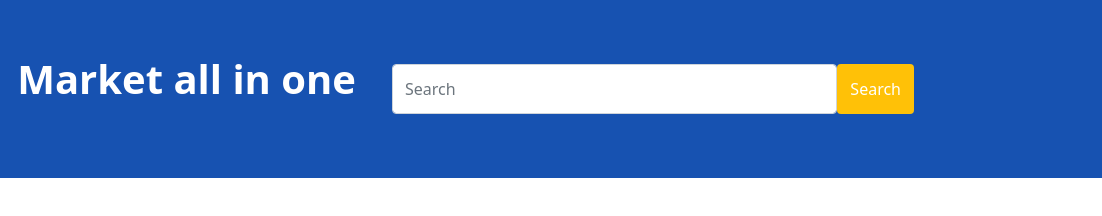
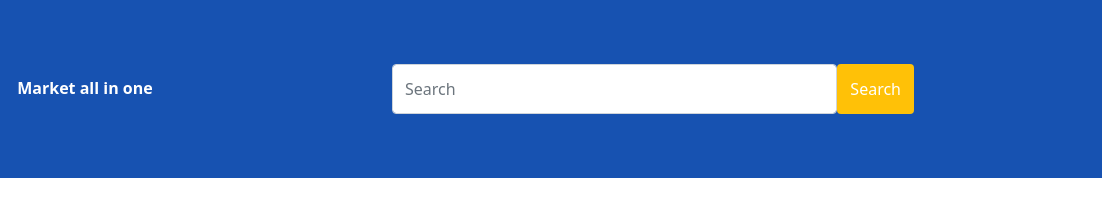
Before and after one commit to rezwanrahimr/Phone, a plain HTML site: page index.html in a window 1280 px wide. Shown: the full height of the page, 178-1280 px from the left. Drawn offline with nearby package versions, Linux system fonts and the light colour scheme.

Commit message:
some problem

```diff
--- a/html/index.html
+++ b/index.html
@@ -20,7 +20,7 @@
                 <div>
                     <a class="navbar-brand img-fluid "><img src="/image/logo.png" width="150" alt="">
                     </a>
-                    <span class="text-center company-name-text text-white fs-1"><b>Market all in one
+                    <span class="text-center company-name-text text-white "><b>Market all in one
                     </span>
                 </div>
                 <div>
@@ -40,7 +40,7 @@
         </div>
         <!-- searching items -->
         <div class="container">
-            <div id="search-result" class="row  row-cols-lg-3 row-cols-md-2 g-5  ">
+            <div id="search-result" class="row  row-cols-lg-3 row-cols-md-2 g-5 ">
             </div>
         </div>
     </main>
```
